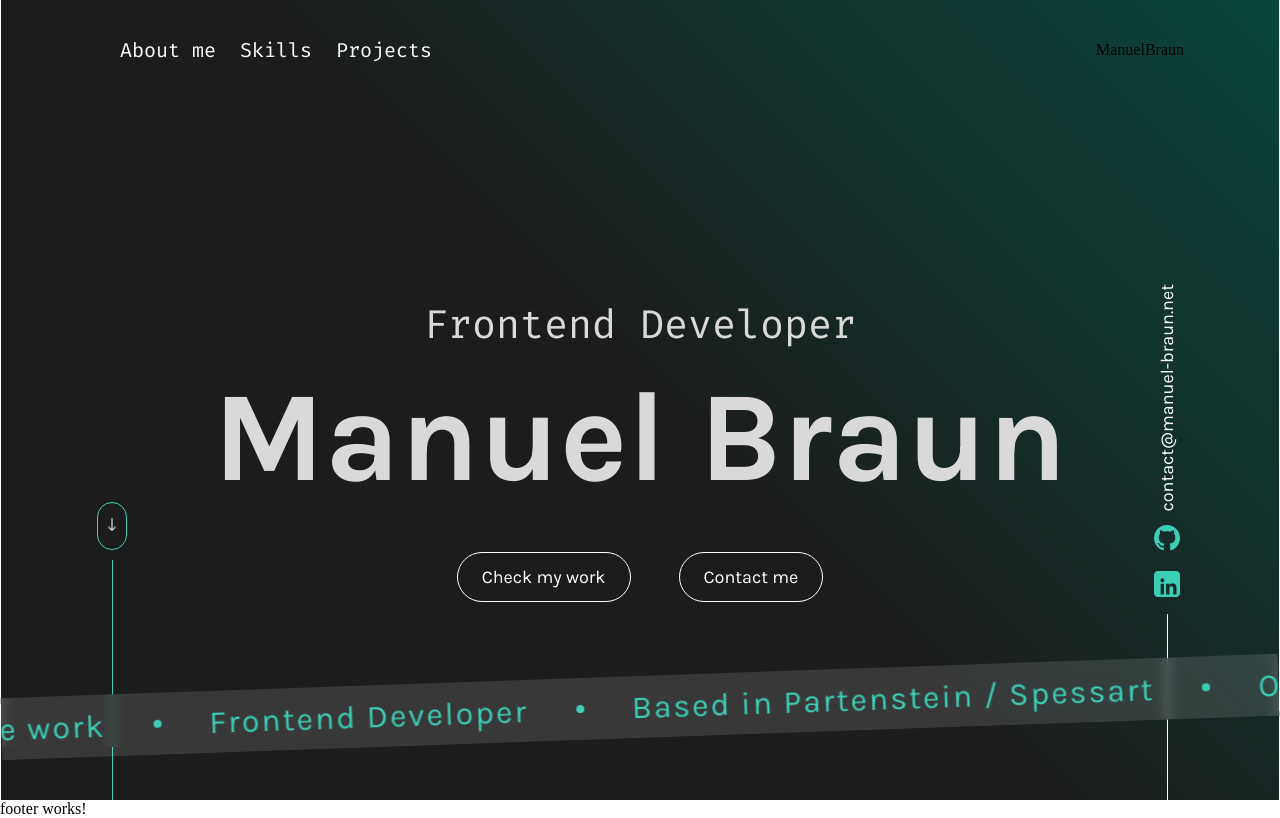
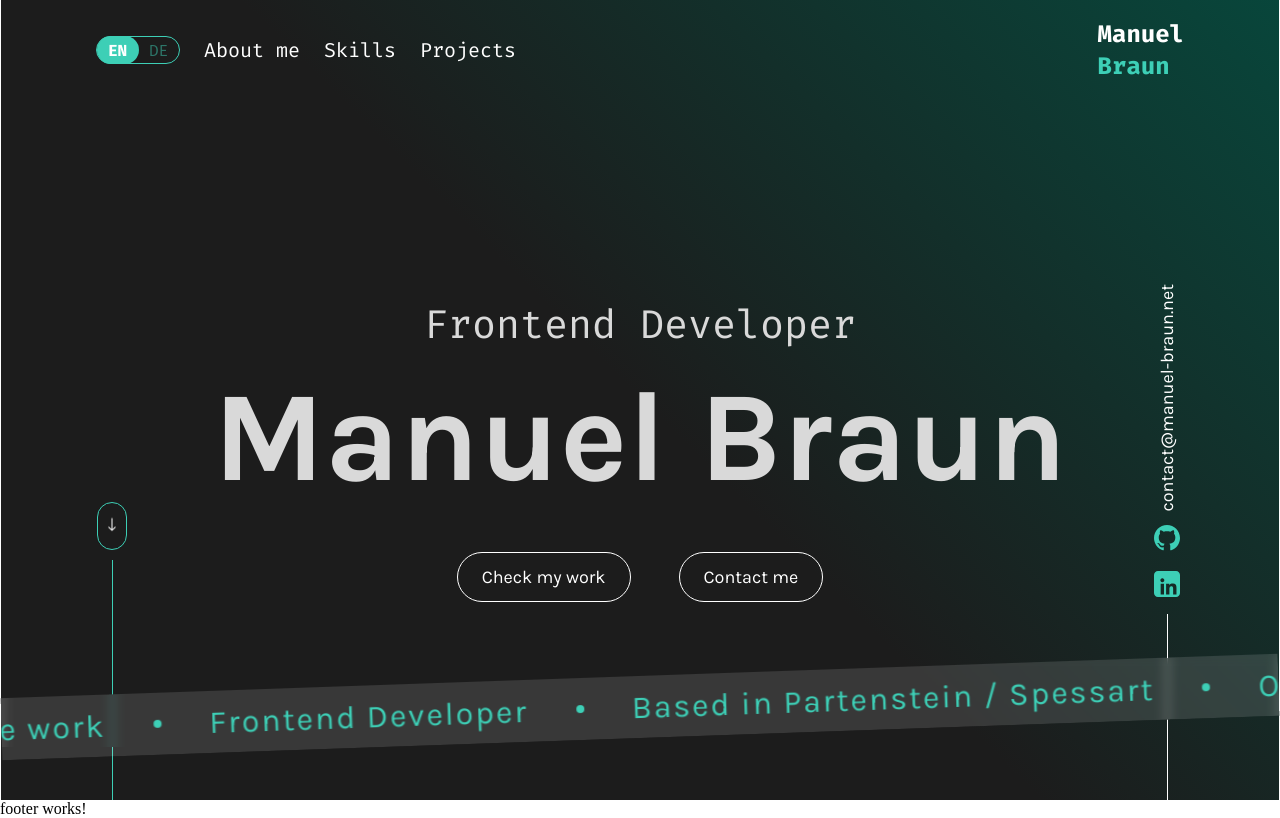
Before and after one commit to manuelbrauncoder/portfolio-2.0, an Angular app: page /home in a window 1280 px wide. Built offline with nearby package versions, Linux system fonts and the light colour scheme.

Commit message:
header: add animation for language toggle, add hover dot for links hero: change animation for hover dot

```diff
--- a/src/app/app.component.scss
+++ b/src/app/app.component.scss
@@ -7,4 +7,5 @@ app-header{
     left: 0;
     width: 100%;
     height: 100px;
+    z-index: 2;
 }
--- a/src/app/components/hero/hero.component.scss
+++ b/src/app/components/hero/hero.component.scss
@@ -119,8 +119,7 @@
         cursor: pointer;
 
         &:hover .dot {
-            display: block;
-            @extend .hover-transition;
+            opacity: 1;
         }
     }
 
@@ -130,8 +129,8 @@
         top: 50%;
         right: 0;
         transform: translate(10px, -50%);
-        display: none;
-        transition: 125ms ease-out;
+        opacity: 0;
+        transition: opacity 125ms ease-out;
     }
 }
 
--- a/src/app/shared/header/header.component.html
+++ b/src/app/shared/header/header.component.html
@@ -1,9 +1,13 @@
 <header>
     <nav>
-        <div class="toggle"></div>
-        <a href="">About me</a>
-        <a href="">Skills</a>
-        <a href="">Projects</a>
+        <div class="toggle">
+            <span (click)="toggleLanguage('en')" [ngClass]="language === 'en' ? 'activelg' : 'lg'">EN</span>
+            <span (click)="toggleLanguage('de')" [ngClass]="language === 'de' ? 'activelg' : 'lg'">DE</span>
+            <div [ngClass]="language === 'en' ? 'left' : 'right'" class="slider"></div>
+        </div>
+        <span class="link">About me</span>
+        <span class="link">Skills</span>
+        <span class="link">Projects</span>
     </nav>
     <div class="logo">
         <span>Manuel</span>
--- a/src/app/shared/header/header.component.scss
+++ b/src/app/shared/header/header.component.scss
@@ -1,16 +1,94 @@
 @use '../../../styles.scss' as *;
 
-header{
+header {
     @include dFlex($jc: space-between);
     max-width: $content-limit;
     margin: 0 auto;
     padding: 0 96px;
     height: 100%;
-    nav{
+
+    nav {
         @include dFlex($jc: flex-start, $g: 24px);
-        a{
+
+        .link {
+            position: relative;
             @include font-fira-code($fs: 20px, $fw: 400);
-            letter-spacing: -3%;
+            cursor: pointer;
+            color: white;
+            @extend .hover-transition;
+
+            &::after {
+              content: '';
+              position: absolute;
+              bottom: 0;
+              left: 50%;
+              transform: translate(-50%, 10px);
+              @extend .green-dot;
+              opacity: 0;
+              transition: opacity 125ms ease-out;
+            }
+
+            &:hover::after {
+              opacity: 1;
+            }
+          }
+    }
+
+    .logo {
+        @include dFlex($fd: column, $ai: flex-start);
+
+        span:nth-child(1) {
+            @include font-fira-code($fs: 24px, $fw: 700);
+            color: white;
+        }
+
+        span:nth-child(2) {
+            @include font-fira-code($fs: 24px, $fw: 700);
+            color: $color-v2-green-100;
         }
     }
+
+    .toggle {
+        position: relative;
+        border: 1px solid $color-v2-green-100;
+        border-radius: 100vw;
+        width: 84px;
+        height: 28px;
+        @include dFlex($jc: space-around);
+        cursor: pointer;
+
+        .activelg {
+            @include font-fira-code($fs: 16px, $fw: 700);
+            color: white;
+            z-index: 2;
+        }
+
+        .lg {
+            @include font-fira-code($fs: 16px, $fw: 400);
+            color: $color-v2-green-50;
+            z-index: 2;
+        }
+
+        .slider {
+            position: absolute;
+            background-color: $color-v2-green-100;
+            width: 42px;
+            height: 28px;
+            border-radius: 100vw;
+            z-index: 1;
+            transition: all 200ms ease-in-out;
+            left: 0;
+            transition: transform 200ms ease-out;
+            transform: translateX(0)
+        }
+
+        .left {
+            transform: translateX(0);
+        }
+
+        .right {
+            transform: translateX(42px);
+        }
+
+    }
 }
--- a/src/app/shared/header/header.component.ts
+++ b/src/app/shared/header/header.component.ts
@@ -1,12 +1,18 @@
+import { CommonModule } from '@angular/common';
 import { Component } from '@angular/core';
 
 @Component({
   selector: 'app-header',
   standalone: true,
-  imports: [],
+  imports: [CommonModule],
   templateUrl: './header.component.html',
   styleUrl: './header.component.scss'
 })
 export class HeaderComponent {
 
+  language: 'en' | 'de' = 'en';
+
+  toggleLanguage(lg: 'en' | 'de') {
+    this.language = lg;
+  }
 }
```
